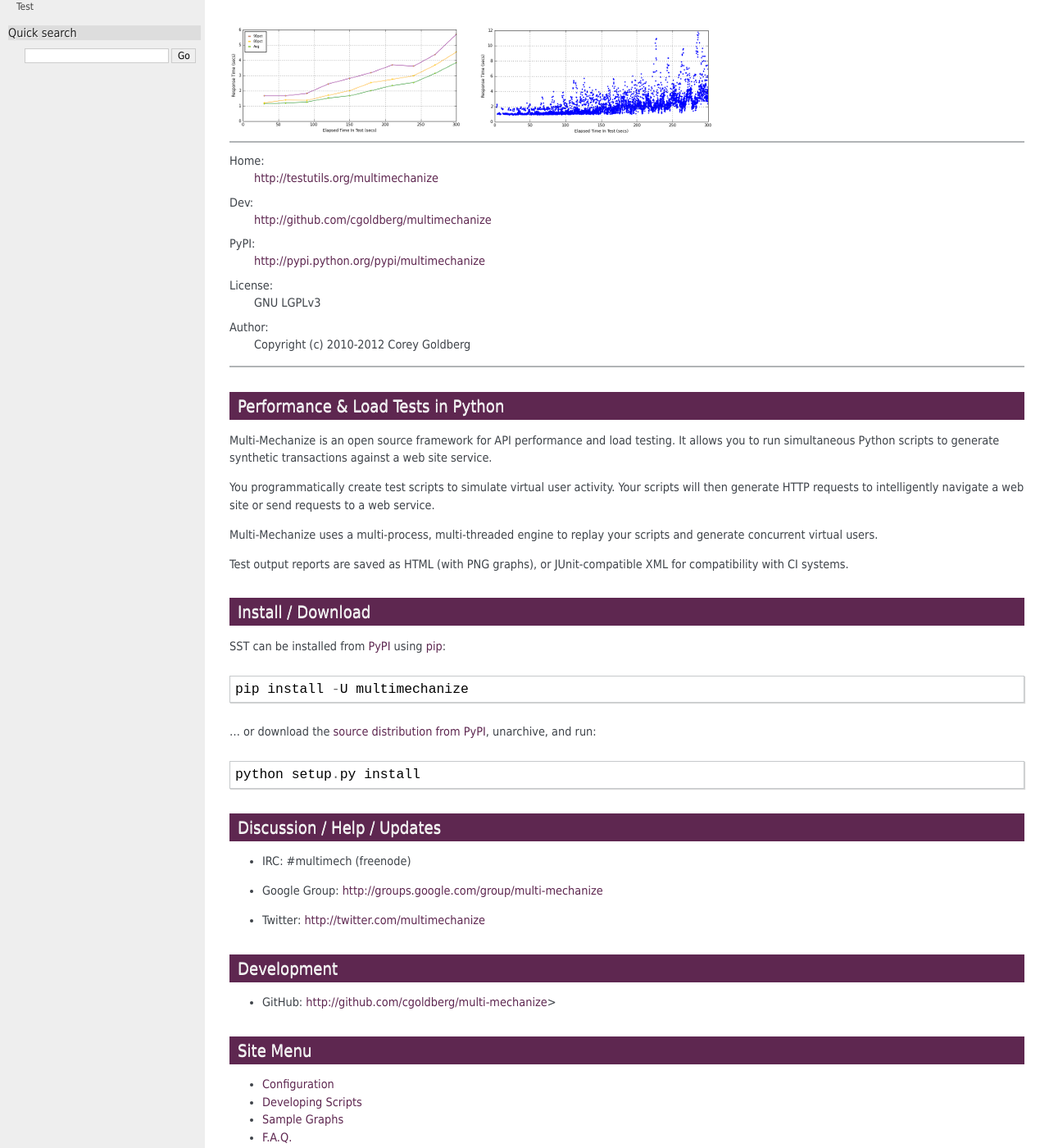
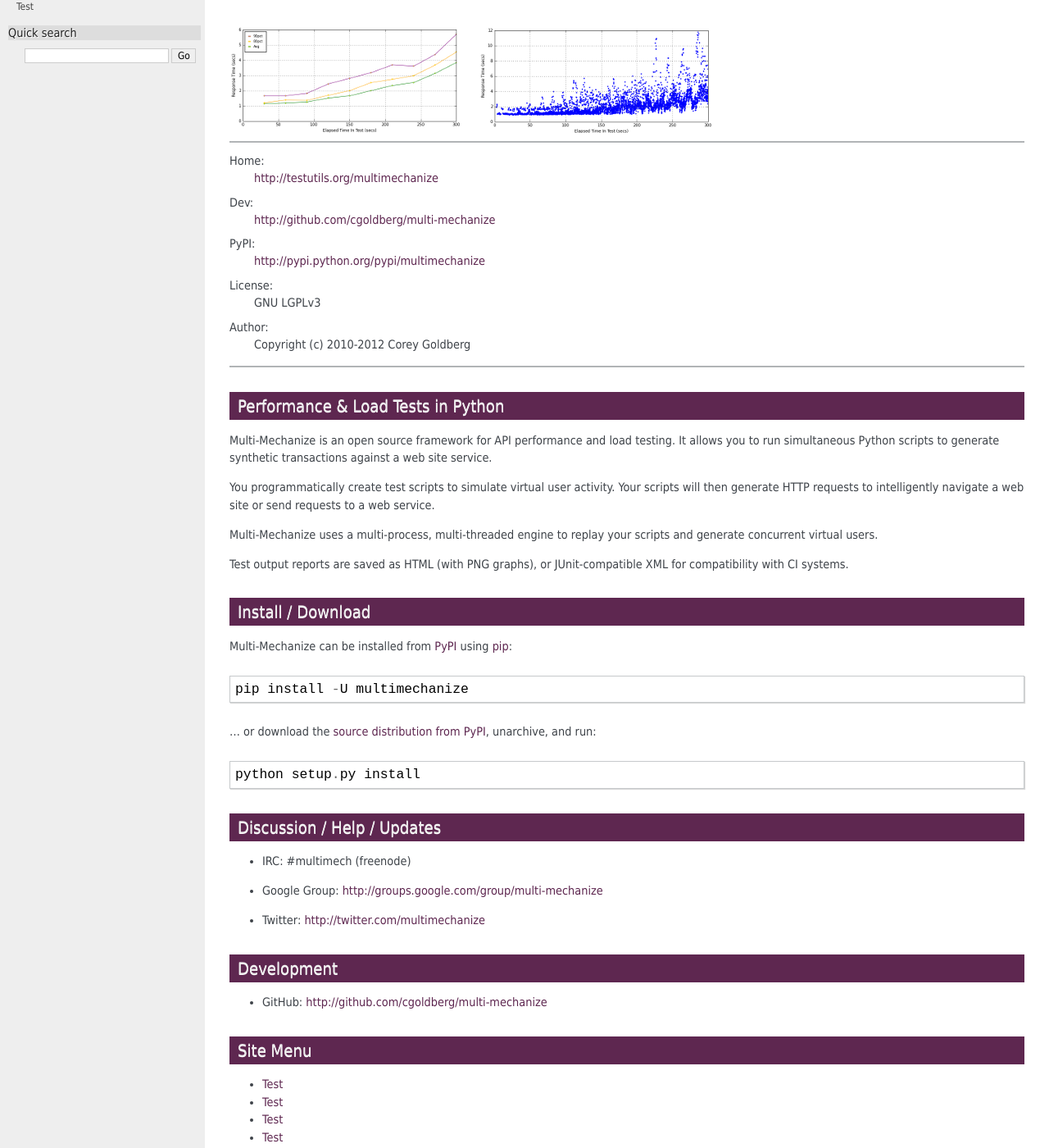
Before and after one commit to cgoldberg/multi-mechanize, a Sphinx documentation site: the page built from docs/index.rst, in a window 1280 px wide and 1400 px high, scrolled down 239 px. Shown: the whole window at 82% size. Built offline with Sphinx 7.4.7, drawn with Linux system fonts in a browser that asks for light colours.

Commit message:
Fixed a couple of typos, pulled in page titles from pages directly.

```diff
--- a/docs/index.rst
+++ b/docs/index.rst
@@ -14,7 +14,7 @@
 ----
 
 :Home: http://testutils.org/multimechanize
-:Dev: http://github.com/cgoldberg/multimechanize
+:Dev: http://github.com/cgoldberg/multi-mechanize
 :PyPI: http://pypi.python.org/pypi/multimechanize
 :License: GNU LGPLv3
 :Author: Copyright (c) 2010-2012 Corey Goldberg
@@ -43,7 +43,7 @@
     Install / Download
 ----------------------
 
-SST can be installed from `PyPI <http://pypi.python.org/pypi/multimechanize>`_ using `pip <http://www.pip-installer.org>`_::
+Multi-Mechanize can be installed from `PyPI <http://pypi.python.org/pypi/multimechanize>`_ using `pip <http://www.pip-installer.org>`_::
 
     pip install -U multimechanize
 
@@ -63,7 +63,7 @@
     Development
 ---------------
 
-* GitHub: http://github.com/cgoldberg/multi-mechanize>
+* GitHub: http://github.com/cgoldberg/multi-mechanize
 
 -------------
     Site Menu
@@ -72,10 +72,10 @@
 .. toctree::
     :maxdepth: 1
 
-    Configuration <configfile>
-    Developing Scripts <developing>
-    Sample Graphs <graphs>
-    F.A.Q. <faq>
+    configfile
+    developing
+    graphs
+    faq
 
 ----
 
```
